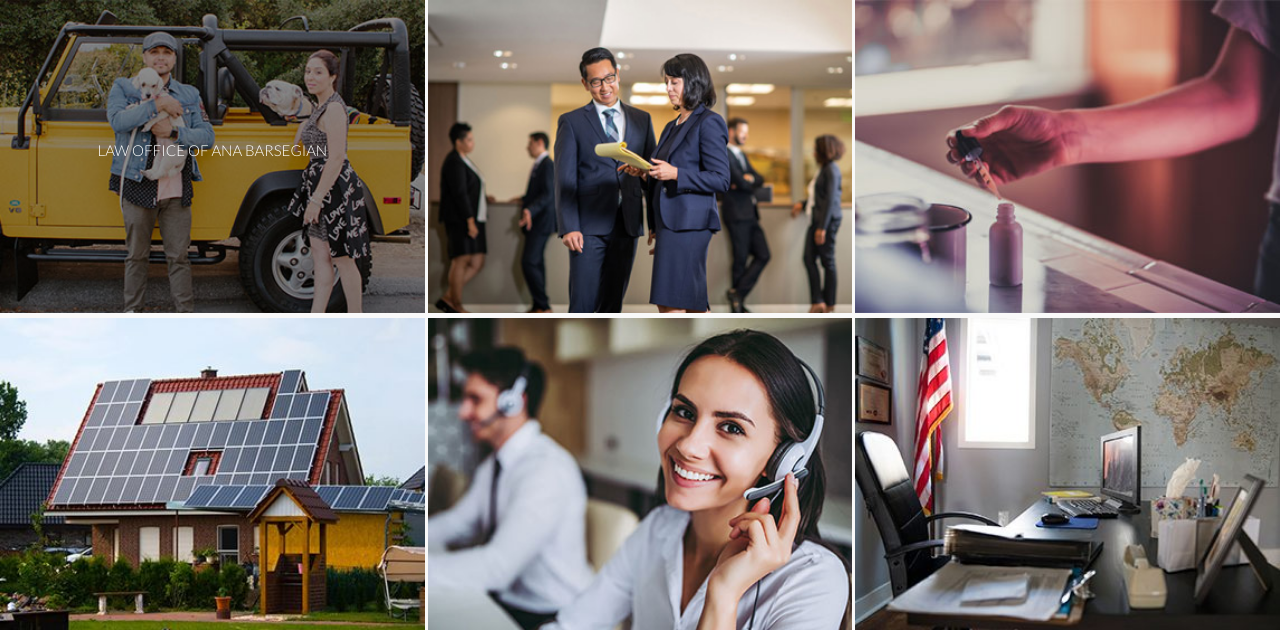
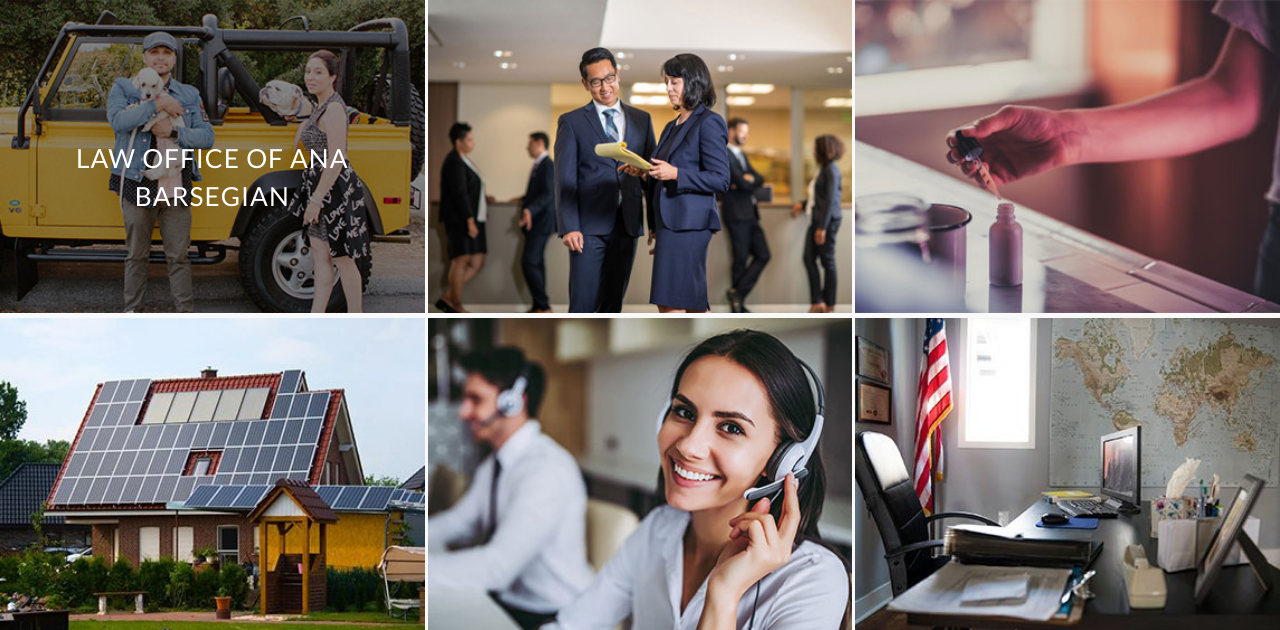
Before and after one commit to mharoot/portfolio, a PHP site: page / in a window 1280 px wide. Shown: the top 630 px of the page. Run offline with PHP 8.4, Linux system fonts and the light colour scheme; some libraries are stand-ins or nearby versions.

Commit message:
Reisze text

```diff
--- a/Assets/css/default.css
+++ b/Assets/css/default.css
@@ -113,8 +113,20 @@ span.overlay a,  span.overlay p{
 	text-align: center;
     /* top: 33%; */
 	display: table;
-    margin: 33% auto;
+	margin: 33% auto;
+	font-size: 200%;
+    font-weight: 500;
+    letter-spacing: 1px;
+
 }
+
+@media(max-width:1300px){span.overlay a,  span.overlay p{font-size: 175%;}}
+@media(max-width:1000px){span.overlay a,  span.overlay p{font-size: 150%;}}
+@media(max-width:768px){span.overlay a,  span.overlay p{font-size: 125%;}}
+@media(max-width:430px){span.overlay a,  span.overlay p{font-size: 100%;}}
+
+
+
  span.overlay a:hover {
 	text-decoration: none;
 	color:white;
```
